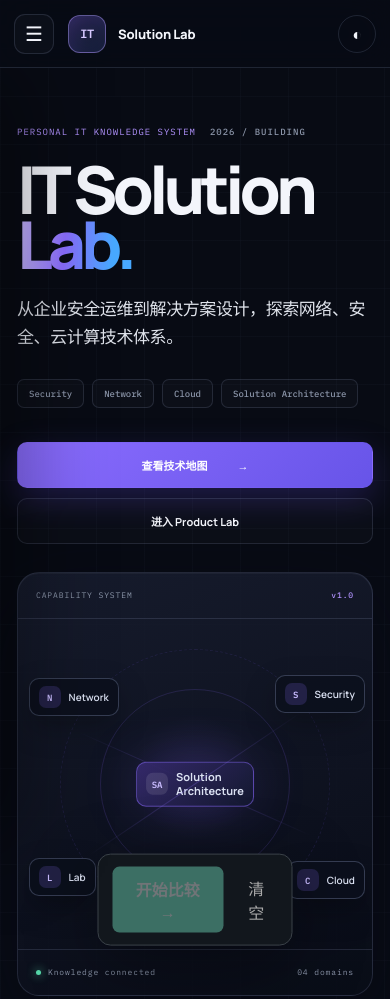
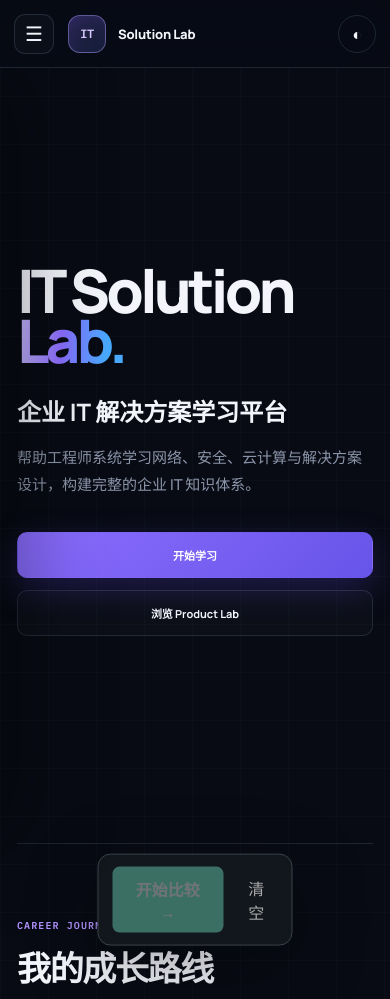
Before and after one commit to coke-at/IT-Solution-Lab, a website: page index.html in a window 390 px wide. Shown: the top 999 px of the page. Drawn offline with Linux system fonts and the light colour scheme.

Commit message:
Refine homepage hero focus

```diff
--- a/index.html
+++ b/index.html
@@ -76,30 +76,13 @@
       <div class="page-frame home-frame">
         <section class="lab-hero">
           <div class="hero-copy">
-            <div class="eyebrow"><span>PERSONAL IT KNOWLEDGE SYSTEM</span><b>2026 / BUILDING</b></div>
             <h1>IT Solution<br><em>Lab.</em></h1>
-            <p>从企业安全运维到解决方案设计，<br>探索网络、安全、云计算技术体系。</p>
-            <div class="domain-pills" aria-label="学习领域">
-              <span>Security</span><span>Network</span><span>Cloud</span><span>Solution Architecture</span>
+            <h2 class="hero-positioning">企业 IT 解决方案学习平台</h2>
+            <p class="hero-description">帮助工程师系统学习网络、安全、云计算与解决方案设计，构建完整的企业 IT 知识体系。</p>
+            <div class="hero-actions">
+              <button class="primary-action" data-route="technology">开始学习</button>
+              <button class="secondary-action" data-route="products">浏览 Product Lab</button>
             </div>
-            <div class="hero-actions">
-              <button class="primary-action" data-route="technology">查看技术地图 <b>→</b></button>
-              <button class="secondary-action" data-route="products">进入 Product Lab</button>
-            </div>
-          </div>
-
-          <div class="hero-system" aria-label="解决方案能力关系图">
-            <div class="system-head"><span>CAPABILITY SYSTEM</span><b>v1.0</b></div>
-            <div class="system-canvas">
-              <div class="orbit orbit-one"></div>
-              <div class="orbit orbit-two"></div>
-              <div class="system-node node-center"><i>SA</i><strong>Solution<br>Architecture</strong></div>
-              <div class="system-node node-network"><i>N</i><span>Network</span></div>
-              <div class="system-node node-security"><i>S</i><span>Security</span></div>
-              <div class="system-node node-cloud"><i>C</i><span>Cloud</span></div>
-              <div class="system-node node-lab"><i>L</i><span>Lab</span></div>
-            </div>
-            <div class="system-foot"><span><i></i> Knowledge connected</span><span>04 domains</span></div>
           </div>
         </section>
 
--- a/lab.css
+++ b/lab.css
@@ -138,16 +138,19 @@ button{color:inherit}
 .page-heading h1{margin:10px 0 0;font-size:clamp(42px,5.2vw,76px);line-height:1;letter-spacing:-.055em}
 .page-heading>p,.section-heading>p{margin:0;color:var(--muted);font-size:13px;line-height:1.8}
 
-.lab-hero{min-height:610px;display:grid;grid-template-columns:minmax(0,1.05fr) minmax(410px,.8fr);align-items:center;gap:70px;padding:42px 0 66px!important;border-bottom:1px solid var(--line)}
+.page-frame.home-frame{padding-top:0}
+.lab-hero{min-height:calc(100vh - var(--topbar));min-height:calc(100svh - var(--topbar));display:flex;align-items:center;padding:88px 0 104px!important;border-bottom:1px solid var(--line)}
+.hero-copy{width:100%;max-width:980px}
 .eyebrow{display:flex;align-items:center;gap:14px;color:var(--purple-2);font-size:9px}
 .eyebrow b{color:var(--muted);font-weight:500}
 .eyebrow b:before{content:'';display:inline-block;width:25px;height:1px;margin-right:14px;vertical-align:middle;background:var(--line-strong)}
-.hero-copy h1{margin:25px 0 22px;font-size:clamp(74px,8vw,132px);line-height:.84;letter-spacing:-.075em;font-weight:800}
+.hero-copy h1{margin:0 0 38px;font-size:118px;line-height:.84;letter-spacing:-.065em;font-weight:800}
 .hero-copy h1 em{font-style:normal;background:linear-gradient(95deg,#c6b7ff 4%,#8b6dff 42%,#48a9ff 82%);-webkit-background-clip:text;background-clip:text;color:transparent}
-.hero-copy>p{margin:0;color:color-mix(in srgb,var(--ink) 82%,var(--muted));font-size:clamp(18px,1.7vw,25px);font-weight:500;line-height:1.65;letter-spacing:-.025em}
+.hero-positioning{margin:0;font-size:32px;line-height:1.35;letter-spacing:0;font-weight:700;color:var(--ink)}
+.hero-description{max-width:800px;margin:20px 0 0;color:var(--muted);font-size:17px;font-weight:500;line-height:1.9;letter-spacing:0}
 .domain-pills{display:flex;flex-wrap:wrap;gap:8px;margin-top:28px}
 .domain-pills span{padding:8px 11px;border:1px solid var(--line);border-radius:7px;background:rgba(255,255,255,.018);color:var(--muted);font:500 9px 'IBM Plex Mono',monospace}
-.hero-actions{display:flex;gap:10px;margin-top:34px}
+.hero-actions{display:flex;gap:12px;margin-top:42px}
 .primary-action,.secondary-action,.overview-card button,.product-lab-card button,.ghost-button{
   min-height:46px;border-radius:10px;padding:0 18px;border:1px solid var(--line);font-size:11px;font-weight:700;cursor:pointer;transition:.2s ease;
 }
@@ -276,8 +279,7 @@ html.light .vendor-map .vendor-card>button{color:var(--purple)!important}
 
 @media(max-width:1250px){
   .page-frame{padding-left:36px;padding-right:36px}
-  .lab-hero{grid-template-columns:1fr .86fr;gap:38px}
-  .hero-copy h1{font-size:clamp(68px,8vw,106px)}
+  .hero-copy h1{font-size:96px}
   .product-lab-grid{grid-template-columns:repeat(2,1fr)}
   .template-strip{grid-template-columns:1fr}.template-strip ol{grid-template-columns:repeat(5,1fr)}
   .resources-page .vendor-map{grid-template-columns:repeat(2,1fr)}
@@ -285,7 +287,7 @@ html.light .vendor-map .vendor-card>button{color:var(--purple)!important}
 
 @media(max-width:1050px){
   .role-chip{display:none}
-  .lab-hero{grid-template-columns:1fr;min-height:auto;padding-top:30px!important}.hero-system{max-width:700px;width:100%}
+  .lab-hero{padding-top:76px!important;padding-bottom:88px!important}
   .overview-grid{grid-template-columns:1fr 1fr}.overview-progress{grid-column:1/-1}
   .learning-path-card{grid-template-columns:1fr}.path-nodes{margin-top:3px}
   .vendor-fit-grid,.solution-bottom-grid,.lab-record-grid{grid-template-columns:1fr 1fr}.vendor-fit-grid article:last-child,.solution-bottom-grid article:last-child,.lab-record-grid article:last-child{grid-column:1/-1}
@@ -314,8 +316,8 @@ html.light .vendor-map .vendor-card>button{color:var(--purple)!important}
   .lab-logo small{display:none}.lab-logo i{width:38px;height:38px}.icon-button{margin-left:auto}
   .page-frame{padding:28px 17px 60px}
   .page-heading h1{font-size:43px}.page-heading{padding-bottom:23px}
-  .lab-hero{gap:28px;padding-bottom:42px!important}.hero-copy h1{font-size:66px}.hero-copy>p{font-size:17px}.hero-copy>p br{display:none}
-  .eyebrow{flex-wrap:wrap}.eyebrow b:before{display:none}.hero-actions{flex-direction:column}.hero-actions button{width:100%}
+  .lab-hero{min-height:calc(100svh - 68px);padding:62px 0 72px!important}.hero-copy h1{margin-bottom:30px;font-size:60px}.hero-positioning{font-size:24px}.hero-description{margin-top:16px;font-size:15px;line-height:1.8}
+  .hero-actions{margin-top:34px;flex-direction:column}.hero-actions button{width:100%}
   .system-canvas{min-height:330px}.orbit-one{width:190px;height:190px}.orbit-two{width:270px;height:270px}.system-node{padding:7px 9px}.system-node i{width:22px;height:22px}.node-network{left:3%;top:18%}.node-security{right:2%;top:17%}.node-cloud{right:2%;bottom:15%}.node-lab{left:3%;bottom:16%}
   .overview-grid,.product-lab-grid,.vendor-fit-grid,.solution-bottom-grid,.lab-record-grid{grid-template-columns:1fr}.overview-progress,.vendor-fit-grid article:last-child,.solution-bottom-grid article:last-child,.lab-record-grid article:last-child{grid-column:auto}
   .overview-card{min-height:310px}
```
